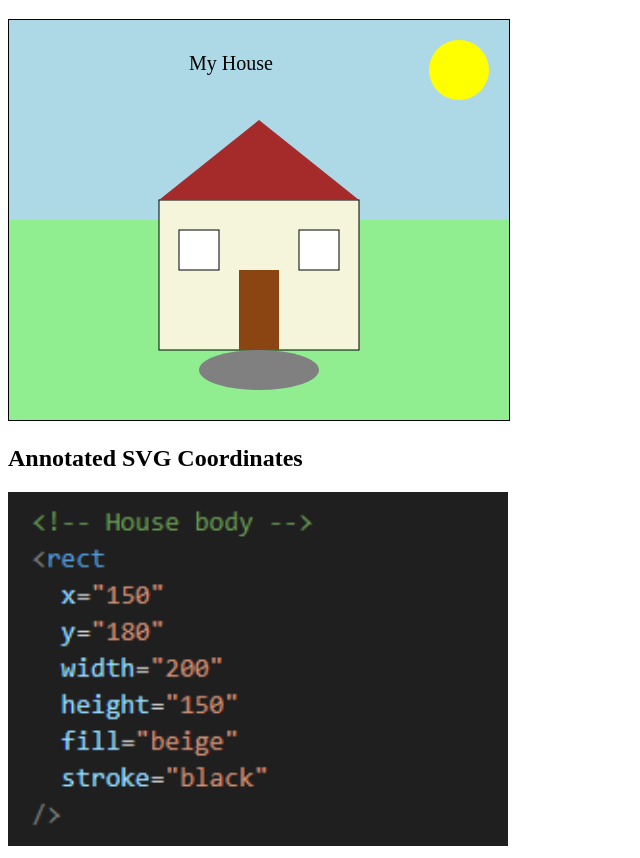
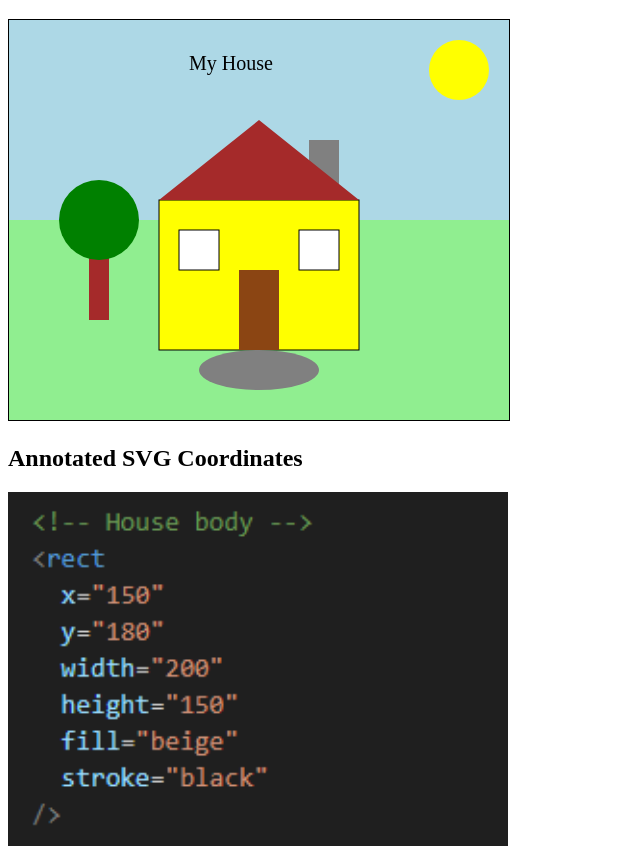
Before and after one commit to EddieLee-LeDucDuyet/COS30045_Spring-2026, a plain HTML site: page Exercise 4-1 Draw SVGs/index.html in a window 1280 px wide. Shown: the part 61-919 px from the top of the page, without its empty margins (0-640 px from the left). Drawn offline with Linux system fonts and the light colour scheme.

Commit message:
step 3
Customise picture

```diff
--- a/Exercise 4-1 Draw SVGs/index.html
+++ b/Exercise 4-1 Draw SVGs/index.html
@@ -19,10 +19,11 @@
         y="180"
         width="200"
         height="150"
-        fill="beige"
+        fill="yellow"
         stroke="black"
       />
-
+      <!-- Chimney -->
+      <rect x="300" y="120" width="30" height="60" fill="gray" />
       <!-- Roof -->
       <polygon points="150,180 250,100 350,180" fill="brown" />
 
@@ -57,6 +58,10 @@
 
       <!-- Text -->
       <text x="180" y="50" font-size="20" fill="black">My House</text>
+
+      <!-- Tree -->
+      <rect x="80" y="220" width="20" height="80" fill="brown" />
+      <circle cx="90" cy="200" r="40" fill="green" />
     </svg>
     <h2>Annotated SVG Coordinates</h2>
     <img src="images/Screenshot 2026-03-17 190043.png" width="500" />
```
